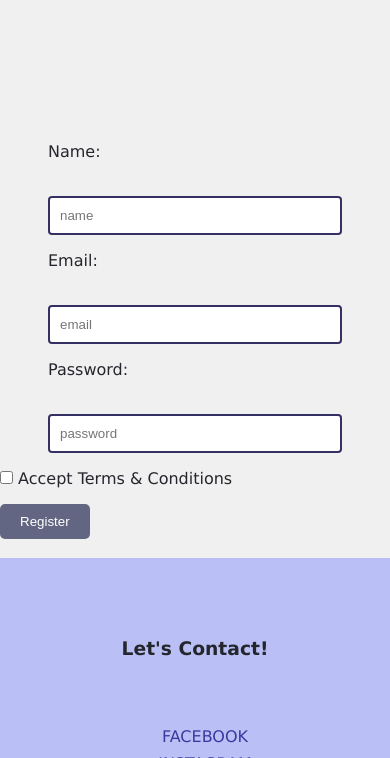
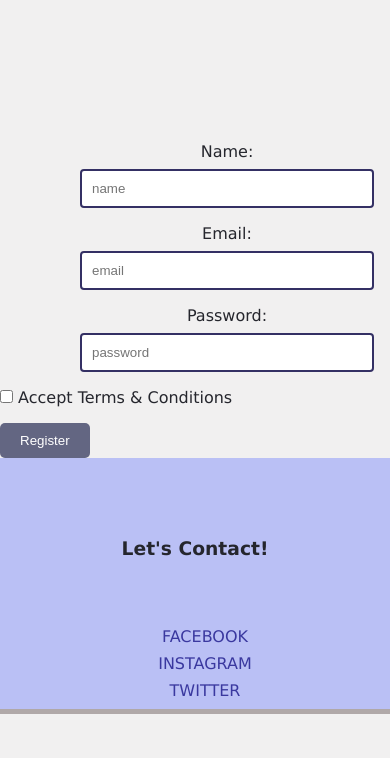
Before and after one commit to areenalhaj/workspace, a plain HTML site: page index.html in a window 390 px wide. Shown: the part 820-1578 px from the top of the page. After the commit the page ends 1550 px from the top, so only its background shows below. Drawn offline with Linux system fonts and the light colour scheme.

Commit message:
edit responsivity

```diff
--- a/index.html
+++ b/index.html
@@ -31,7 +31,7 @@
             In addition to the apps that are familiar and loved by more than 3
             billion users in Workspace, like Gmail, Google Calendar, Drive,
             Meet, and more, you can now use Gemini in Workspace to boost your
-            productivity with AI. <br />
+            productivity with AI.
           </p>
           <button class="btn" type="button">Sign Up</button>
         </div>
@@ -45,7 +45,7 @@
       <!-------------- Form --------------->
       <form action="" class="form">
         <div class="form-group">
-          <label for="name">Name:</label><br />
+          <label for="name">Name:</label>
           <input
             class="input1"
             type="name"
@@ -55,7 +55,7 @@
           />
         </div>
         <div class="form-group">
-          <label for="email">Email:</label><br />
+          <label for="email">Email:</label>
           <input
             class="input1"
             type="email"
@@ -65,7 +65,7 @@
           />
         </div>
         <div class="form-group">
-          <label for="password">Password:</label><br />
+          <label for="password">Password:</label>
           <input
             class="input1"
             type="password"
@@ -88,7 +88,6 @@
             Register
           </button>
         </div>
-        <br />
       </form>
     </main>
     <!----------- footer ------------------>
--- a/styles/style.css
+++ b/styles/style.css
@@ -71,6 +71,8 @@ a:hover {
 }
 @media screen and (max-width: 500px) {
   .image-section {
+    align-items: center;
+
     /* display: none; */
   }
   .image-section img {
@@ -89,12 +91,12 @@ a:hover {
   form,
   .form-group {
     width: 60%;
-    margin-left: 3rem;
+    /* margin-left: 3rem; */
+    align-items: center;
   }
 }
 @media screen and (max-width: 450px) {
   .nav2 {
-    /* display: flex; */
     flex-direction: column;
   }
   .nav2 a {
@@ -120,6 +122,7 @@ a:hover {
   width: 490px;
   margin-inline: auto;
   margin-top: 5rem;
+  align-items: center;
 }
 .form-group {
   display: flex;
```
